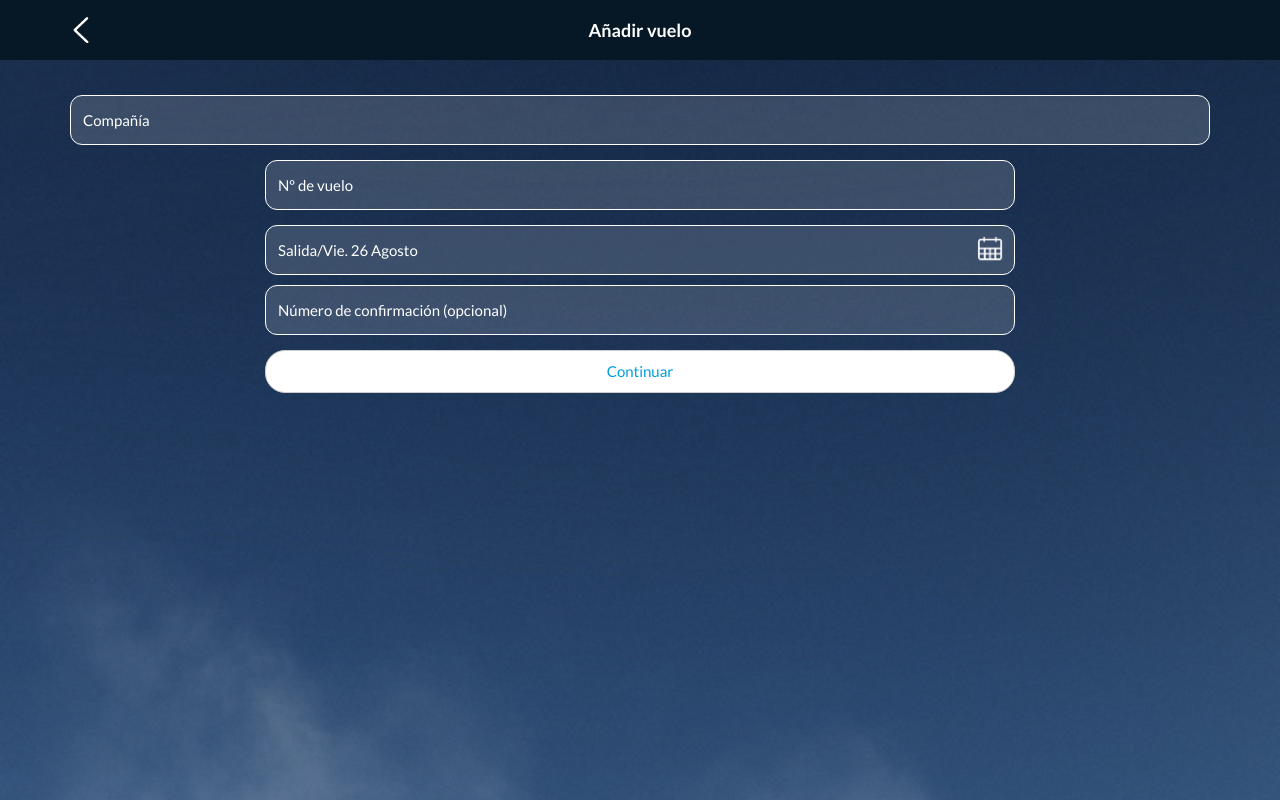
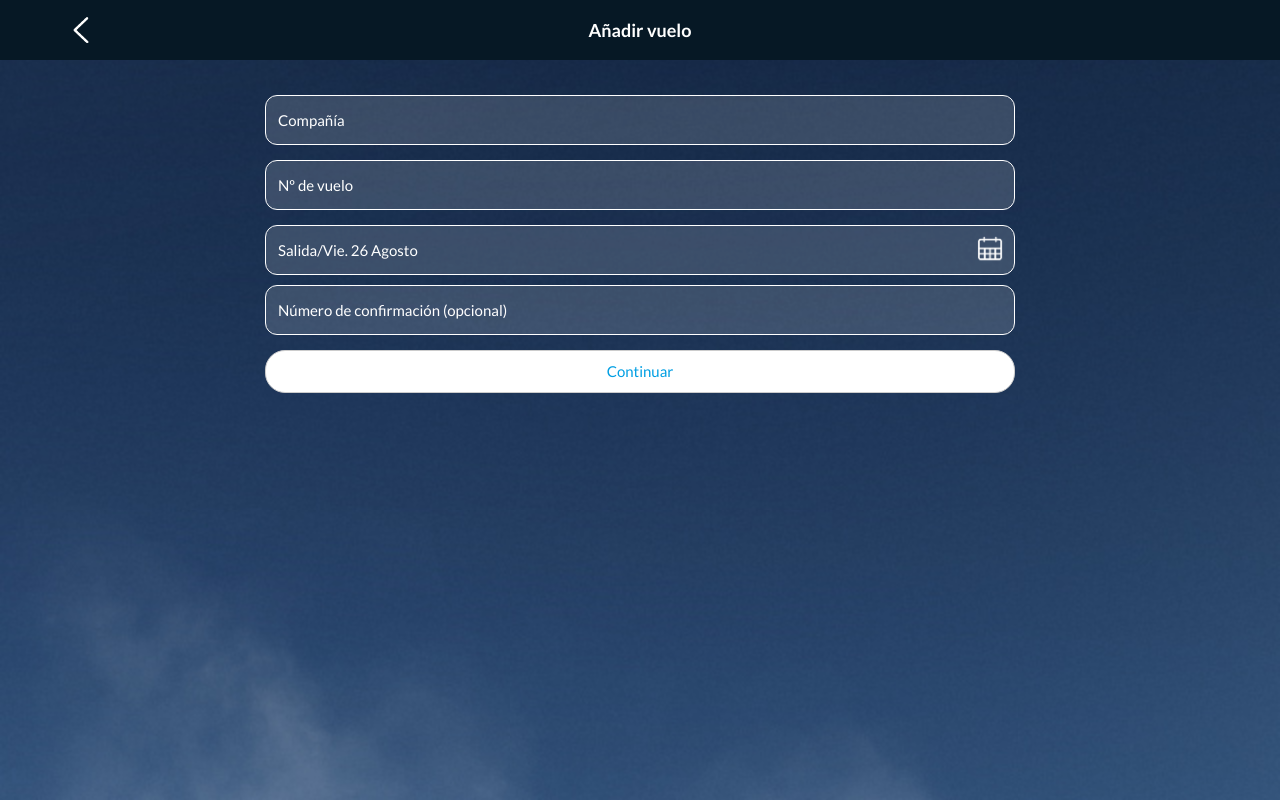
Before and after one commit to marcosefrem/flypal, a website: page html/06-addflight.html in a window 1280 px wide. Drawn offline with Linux system fonts and the light colour scheme.

Commit message:
Ajustes 06-addflight

```diff
--- a/html/06-addflight.html
+++ b/html/06-addflight.html
@@ -180,6 +180,9 @@
 									</div>
 								</div>-->
 
+								<div class="row">
+
+									<div class="col-xs-12 col-sm-8 col-sm-offset-2 margin-xs-b-0 margin-sm-b-40">
 										<div class="form-group">
 											    <label for="" class="sr-only">Compañía</label>
 											    <input type="text" class="form-control" id="inputCompany" placeholder="Compañía">
@@ -233,7 +236,8 @@
 										  </div>
 
 
-
+									</div>
+								</div><! / -- row -->
 
 
 								<div class="row">
--- a/src/less/blocks/block-info.less
+++ b/src/less/blocks/block-info.less
@@ -63,7 +63,11 @@
 
 	 }
 	 &.dropdown-menu{
-		 height: 390px!important;
+
+		height: 450px!important;
+		@media (max-width: @screen-max-xs) {
+			 height: 390px!important;
+		}
 	 }
 }
 
```
Also changed, not shown: src/06-addflight.html (+5 -1 lines), html/css/critical.min.css. Lines whose indentation alone changed are shown as unchanged.
